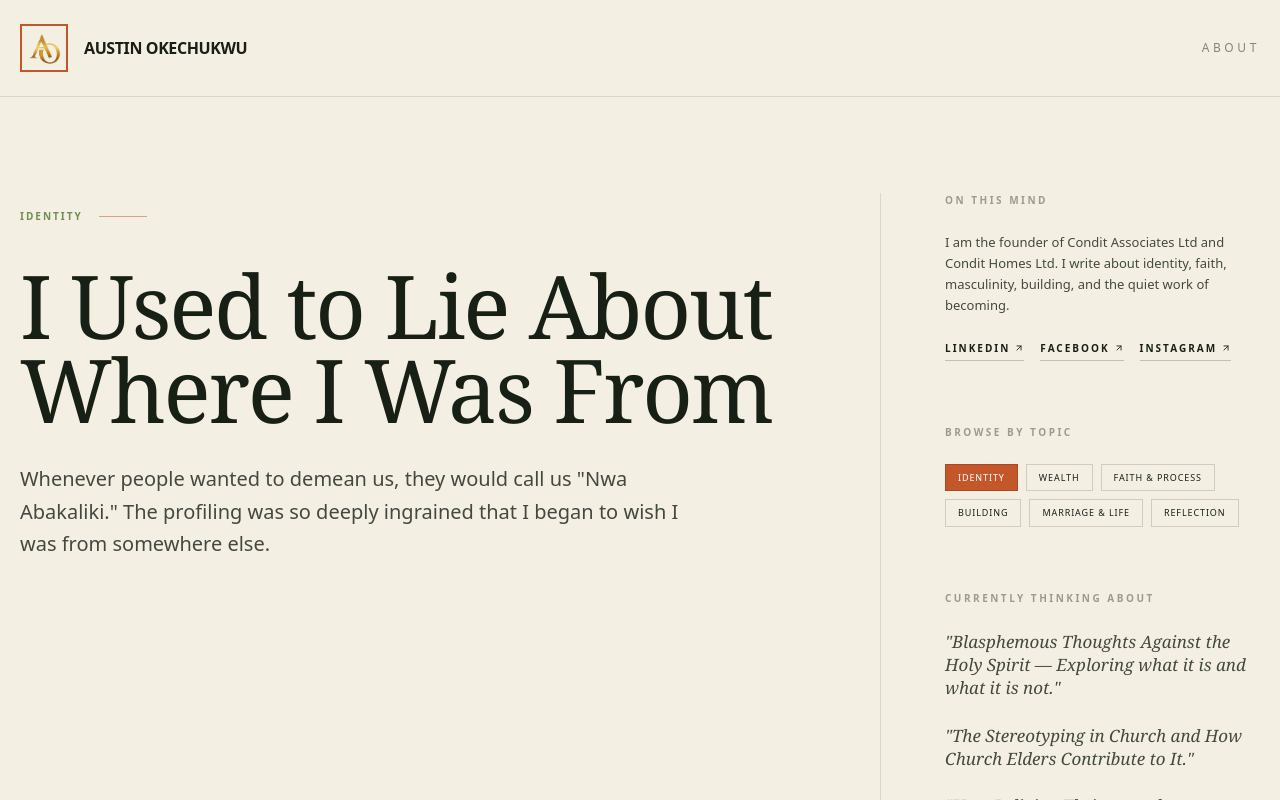
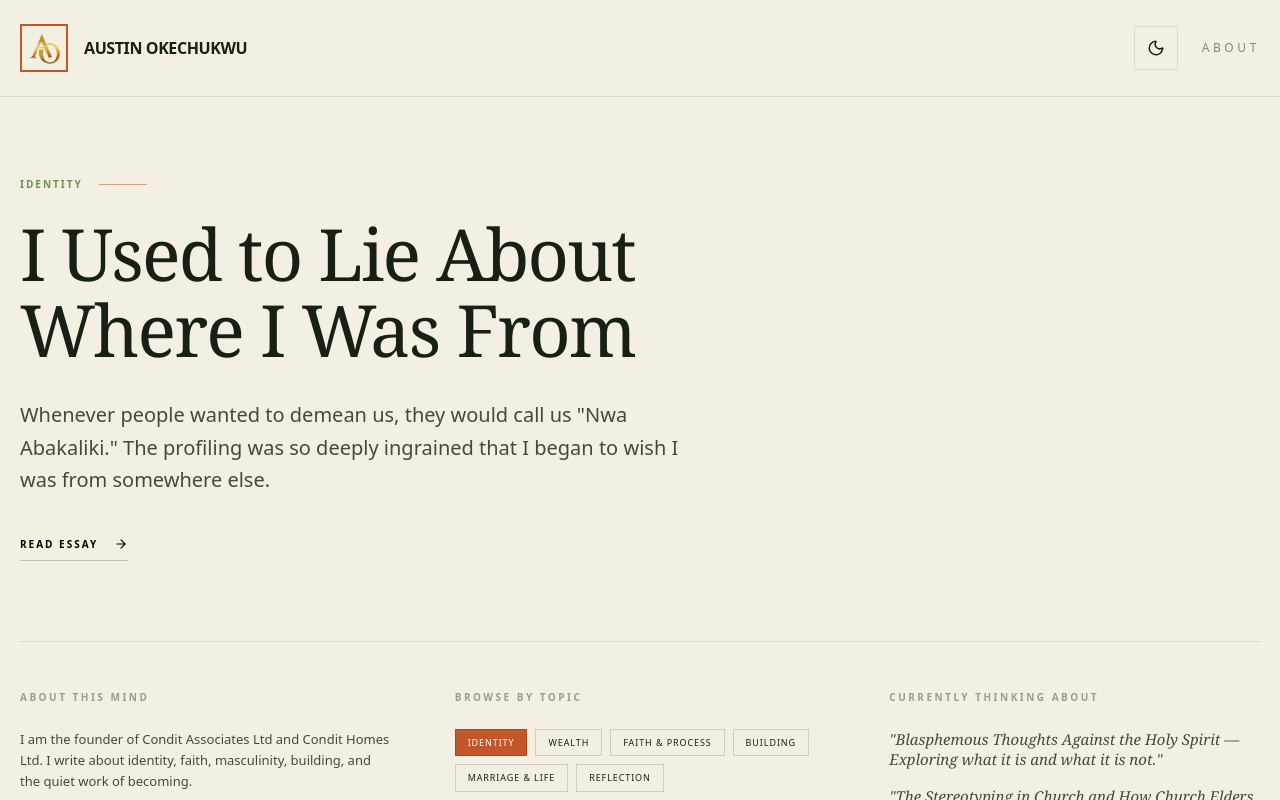
Before and after one commit to conditassociatesltd-gif/purposeful-builder, a Next.js app in the folder purposeful-builder/: page /writing in a window 1280 px wide. Shown: the top 800 px of the page. Built offline with nearby package versions, Linux system fonts and the light colour scheme.

Commit message:
Final tweaks: horizontal spread layout, About This Mind, Theme Toggle

```diff
--- a/purposeful-builder/app/writing/page.tsx
+++ b/purposeful-builder/app/writing/page.tsx
@@ -61,48 +61,53 @@ export default function WritingPage() {
             <span className="font-black tracking-tight uppercase">Austin Okechukwu</span>
           </Link>
 
+          <div className="flex items-center gap-6">
+            <ThemeToggle />
             <Link href="/about" className="text-xs tracking-[0.3em] uppercase opacity-50 hover:opacity-100 transition-opacity">
               About
             </Link>
           </div>
+        </div>
       </header>
 
       {/* Featured Section */}
-      <section className="max-w-[1400px] mx-auto px-5 py-24 border-b border-black/10 dark:border-white/10">
-        <div className="grid lg:grid-cols-[1fr_380px] gap-16 lg:gap-24 items-start">
-          {/* Left Side: Featured Essay */}
+      <section className="max-w-[1400px] mx-auto px-5 py-16 lg:py-20 border-b border-black/10 dark:border-white/10">
+
+        {/* Top: Minimal Featured Essay */}
+        <div className="mb-16 lg:mb-20 max-w-4xl">
           {featuredEssay ? (
-            <div className="flex flex-col h-full pt-4">
-              <div className="flex items-center gap-4 mb-10">
+            <div className="flex flex-col">
+              <div className="flex items-center gap-4 mb-6">
                 <span className="text-[10px] tracking-[0.2em] font-bold uppercase" style={{ color: "var(--rust)" }}>{featuredEssay.category}</span>
                 <div className="h-px w-12 bg-[#c4572a] opacity-50"></div>
               </div>
 
-              <h1 className="font-serif text-5xl md:text-7xl lg:text-[5.5rem] leading-[0.95] tracking-tight mb-8 text-balance">
+              <h1 className="font-serif text-4xl md:text-5xl lg:text-[4.5rem] leading-[1.05] tracking-tight mb-8 text-balance">
                 {featuredEssay.title}
               </h1>
 
-              <p className="text-lg md:text-xl leading-relaxed opacity-80 mb-12 max-w-2xl">
+              <p className="text-lg md:text-xl leading-relaxed opacity-80 mb-10 max-w-2xl line-clamp-3">
                 {featuredEssay.excerpt}
               </p>
 
-              <Link href={`/writing/${featuredEssay.slug}`} className="mt-auto group inline-flex items-center gap-4 text-[10px] tracking-[0.2em] uppercase font-bold text-black dark:text-white pb-2 border-b border-black/20 dark:border-white/20 hover:border-black dark:hover:border-white transition-all w-fit">
+              <Link href={`/writing/${featuredEssay.slug}`} className="group inline-flex items-center gap-4 text-[10px] tracking-[0.2em] uppercase font-bold text-black dark:text-white pb-2 border-b border-black/20 dark:border-white/20 hover:border-black dark:hover:border-white transition-all w-fit">
                 Read Essay
                 <ArrowRight size={14} className="group-hover:translate-x-1 transition-transform" />
               </Link>
             </div>
           ) : (
-            <div className="flex flex-col h-full pt-4 justify-center items-center opacity-50">
+            <div className="flex flex-col py-12 opacity-50">
               <p>No essays published yet.</p>
             </div>
           )}
+        </div>
 
-          {/* Right Side: Sidebar */}
-          <div className="flex flex-col gap-16 lg:border-l border-black/10 dark:border-white/10 lg:pl-16">
+        {/* Bottom: 3-Column Meta Spread */}
+        <div className="grid md:grid-cols-3 gap-12 lg:gap-16 pt-12 border-t border-black/10 dark:border-white/10">
 
-            {/* ON THIS MIND */}
+          {/* ABOUT THIS MIND */}
           <div>
-              <h3 className="text-[10px] tracking-[0.25em] font-bold uppercase mb-6 opacity-40">On This Mind</h3>
+            <h3 className="text-[10px] tracking-[0.25em] font-bold uppercase mb-6 opacity-40">About This Mind</h3>
             <p className="text-[13px] leading-relaxed mb-6 opacity-80">
               I am the founder of Condit Associates Ltd and Condit Homes Ltd. I write about identity, faith, masculinity, building, and the quiet work of becoming.
             </p>
@@ -130,26 +135,25 @@ export default function WritingPage() {
           {/* CURRENTLY THINKING ABOUT */}
           <div>
             <h3 className="text-[10px] tracking-[0.25em] font-bold uppercase mb-6 opacity-40">Currently Thinking About</h3>
-              <ul className="space-y-6">
+            <ul className="space-y-4">
               <li>
-                  <p className="font-serif text-[17px] leading-snug italic opacity-80 hover:opacity-100 transition-opacity">
+                <p className="font-serif text-[15px] leading-snug italic opacity-80 hover:opacity-100 transition-opacity">
                   "Blasphemous Thoughts Against the Holy Spirit — Exploring what it is and what it is not."
                 </p>
               </li>
               <li>
-                  <p className="font-serif text-[17px] leading-snug italic opacity-80 hover:opacity-100 transition-opacity">
+                <p className="font-serif text-[15px] leading-snug italic opacity-80 hover:opacity-100 transition-opacity">
                   "The Stereotyping in Church and How Church Elders Contribute to It."
                 </p>
               </li>
               <li>
-                  <p className="font-serif text-[17px] leading-snug italic opacity-80 hover:opacity-100 transition-opacity">
+                <p className="font-serif text-[15px] leading-snug italic opacity-80 hover:opacity-100 transition-opacity">
                   "How Religion Thrives on the Selfishness of Men, and how that selfishness directly contributes to their exploitation."
                 </p>
               </li>
             </ul>
           </div>
 
-          </div>
         </div>
       </section>
 
```
Lines whose indentation alone changed are shown as unchanged.
